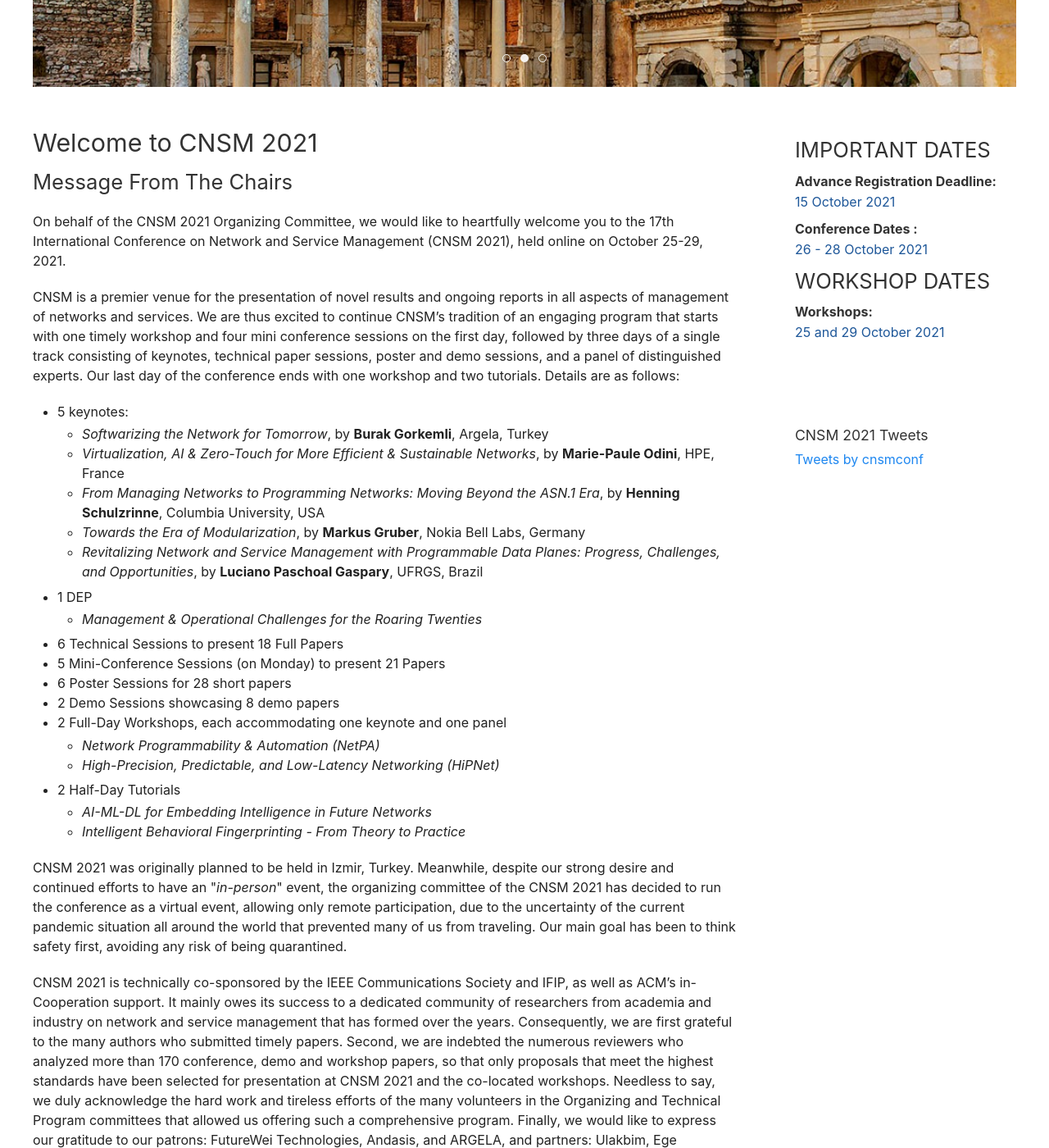
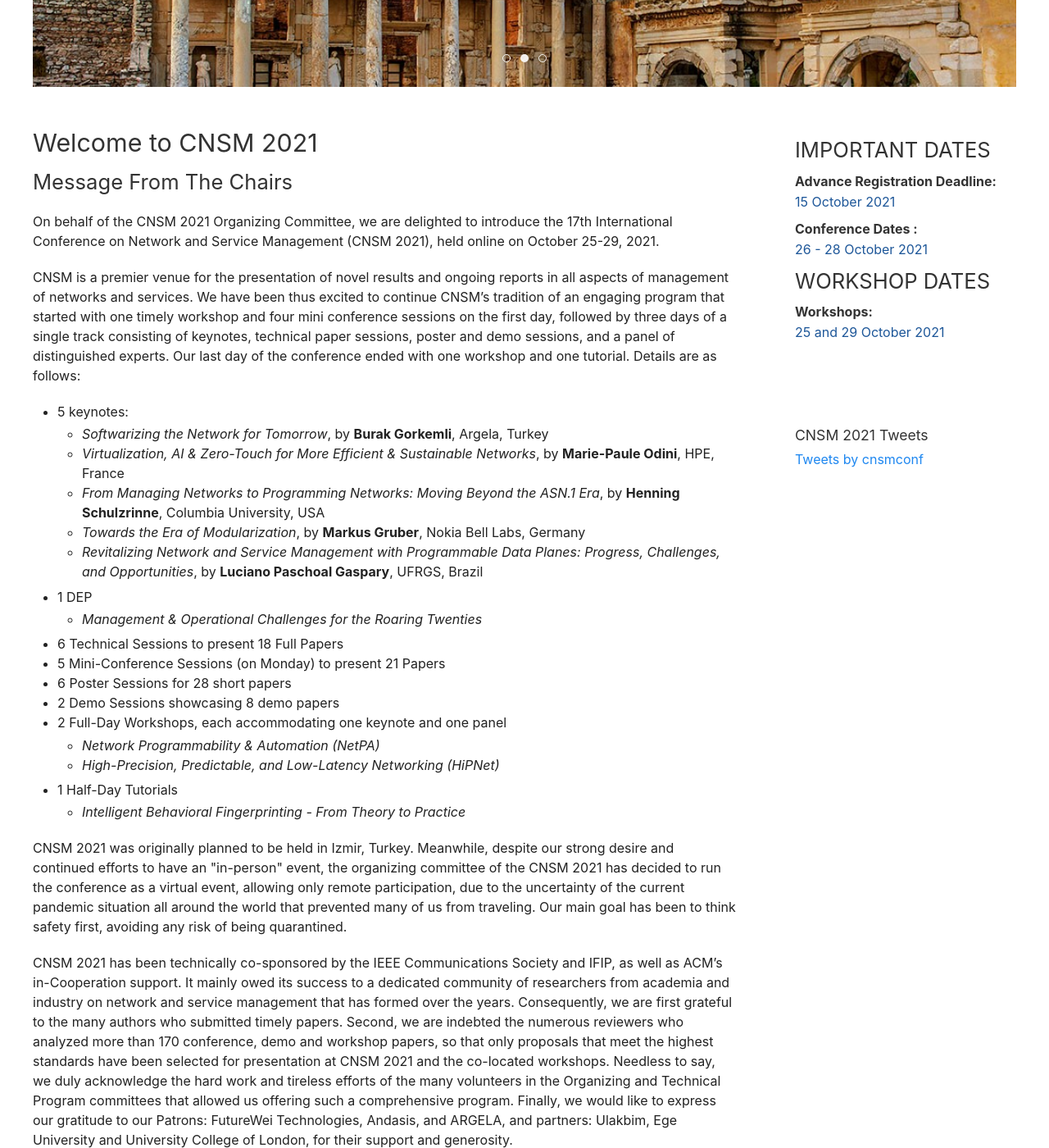
Before and after one commit to stuartclayman/cnsm_2021_website, a Jekyll site: the page built from index.html, in a window 1280 px wide and 1400 px high, scrolled down 489 px. Shown: the whole window at 82% size. Built offline with Jekyll 4.4.1, drawn with Linux system fonts in a browser that asks for light colours; nearby versions of some CDN libraries; comment, search, counter and statistics services are not loaded; some of the changed text lies outside the part shown.

```diff
--- a/index.html
+++ b/index.html
@@ -10,9 +10,9 @@ title: Home
 
       <h2>Message From The Chairs</h2>
 
-      <p>On behalf of the CNSM 2021 Organizing Committee, we would like to heartfully welcome you to the 17th International Conference on Network and Service Management (CNSM 2021), held online on October 25-29, 2021.</p>
+      <p>On behalf of the CNSM 2021 Organizing Committee, we are delighted to introduce the 17th International Conference on Network and Service Management (CNSM 2021), held online on October 25-29, 2021.</p>
 
-      <p>CNSM is a premier venue for the presentation of novel results and ongoing reports in all aspects of management of networks and services.  We are thus excited to continue CNSM’s tradition of an engaging program that starts with one timely workshop and four mini conference sessions on the first day, followed by three days of a single track consisting of keynotes, technical paper sessions, poster and demo sessions, and a panel of distinguished experts. Our last day of the conference ends with one workshop and two tutorials.  Details are as follows:</p>
+      <p>CNSM is a premier venue for the presentation of novel results and ongoing reports in all aspects of management of networks and services. We have been thus excited to continue CNSM’s tradition of an engaging program that started with one timely workshop and four mini conference sessions on the first day, followed by three days of a single track consisting of keynotes, technical paper sessions, poster and demo sessions, and a panel of distinguished experts. Our last day of the conference ended with one workshop and one tutorial. Details are as follows:</p>
 
       <ul>
         <li>5 keynotes:</li>
@@ -37,19 +37,20 @@ title: Home
           <li><i>Network Programmability & Automation (NetPA)</i></li>
           <li><i>High-Precision, Predictable, and Low-Latency Networking (HiPNet)</i></li>
         </ul>
-        <li>2 Half-Day Tutorials</li>
+        <li>1 Half-Day Tutorials</li>
         <ul style="margin-top: 0.2em; margin-bottom: 0.4em">
-          <li><i>AI-ML-DL for Embedding Intelligence in Future Networks</i></li>
           <li><i>Intelligent Behavioral Fingerprinting - From Theory to Practice</i></li>
         </ul>
       </ul>
 
 
-      <p>CNSM 2021 was originally planned to be held in Izmir, Turkey. Meanwhile, despite our strong desire and continued efforts to have an "<i>in-person</i>" event, the organizing committee of the CNSM 2021 has decided to run the conference as a virtual event, allowing only remote participation, due to the uncertainty of the current pandemic situation all around the world that prevented many of us from traveling. Our main goal has been to think safety first, avoiding any risk of being quarantined. </p>
+      <p>CNSM 2021 was originally planned to be held in Izmir, Turkey. Meanwhile, despite our strong desire and continued efforts to have an "in-person" event, the organizing committee of the CNSM 2021 has decided to run the conference as a virtual event, allowing only remote participation, due to the uncertainty of the current pandemic situation all around the world that prevented many of us from traveling. Our main goal has been to think safety first, avoiding any risk of being quarantined. </p>
 
-      <p>CNSM 2021 is technically co-sponsored by the IEEE Communications Society and IFIP, as well as ACM’s in-Cooperation support. It mainly owes its success to a dedicated community of researchers from academia and industry on network and service management that has formed over the years. Consequently, we are first grateful to the many authors who submitted timely papers. Second, we are indebted the numerous reviewers who analyzed more than 170 conference, demo and workshop papers, so that only proposals that meet the highest standards have been selected for presentation at CNSM 2021 and the co-located workshops. Needless to say, we duly acknowledge the hard work and tireless efforts of the many volunteers in the Organizing and Technical Program committees that allowed us offering such a comprehensive program. Finally, we would like to express our gratitude to our patrons: FutureWei Technologies, Andasis, and ARGELA, and partners: Ulakbim, Ege University and University College of London, for their support and generosity.</p>
+      <p>CNSM 2021 has been technically co-sponsored by the IEEE Communications Society and IFIP, as well as ACM’s in-Cooperation support. It mainly owed its success to a dedicated community of researchers from academia and industry on network and service management that has formed over the years. Consequently, we are first grateful to the many authors who submitted timely papers. Second, we are indebted the numerous reviewers who analyzed more than 170 conference, demo and workshop papers, so that only proposals that meet the highest standards have been selected for presentation at CNSM 2021 and the co-located workshops. Needless to say, we duly acknowledge the hard work and tireless efforts of the many volunteers in the Organizing and Technical Program committees that allowed us offering such a comprehensive program. Finally, we would like to express our gratitude to our Patrons: FutureWei Technologies, Andasis, and ARGELA, and partners: Ulakbim, Ege University and University College of London, for their support and generosity.</p>
 
       <p>Special thanks go to Aziza Lounis and DNAC team for managing the CNSM 2021 online platforms. </p>
+
+      <p>The list of CNSM 2021 Awards is available <a href="awards.html">here</a>.</p>
 
       <!--
       <p>The 17th International Conference on Network and Service Management (CNSM) is inviting authors to submit original contributions in network and service management research. CNSM 2021 is a selective single- track conference, covering all aspects of the management of networks and services, pervasive systems, enterprises, and cloud computing environments. The core track will be accompanied by a series of
--- a/program.html
+++ b/program.html
@@ -16,7 +16,11 @@ layout: page
 
         <img src="images/CNSM2021_Program_v6.png" />
 
-        <p></p>
+        <p style="margin-top: 3em"></p>
+
+        <p>The Proceedings of CNSM 2021 are available here: <a target="_" href="http://dl.ifip.org/db/conf/cnsm/cnsm2021/index.html">http://dl.ifip.org/db/conf/cnsm/cnsm2021/index.html</a></p>
+
+        <p style="margin-top: 3em"></p>
 
       </div>
     </div>
--- a/tutorial.html
+++ b/tutorial.html
@@ -4,7 +4,7 @@ layout: page
 <h1>Tutorials</h1>
 
 
-<h2 class="cn-blue">AI-ML-DL for Embedding Intelligence in Future Network</h2>
+<h2 class="cn-blue"><span style="text-decoration: line-through">AI-ML-DL for Embedding Intelligence in Future Network</span> <span style="color: red">CANCELLED</span></h2>
 
 <h3 class="cnsm-header">Tapalina Bhattasali PhD, Kolkata, India.</h3>
 
```
Also changed, not shown: awards.html (added, +33 -0 lines), workshop_HiPNet.html (+12 -0 lines), images/MOSAICO.jpeg (added).
